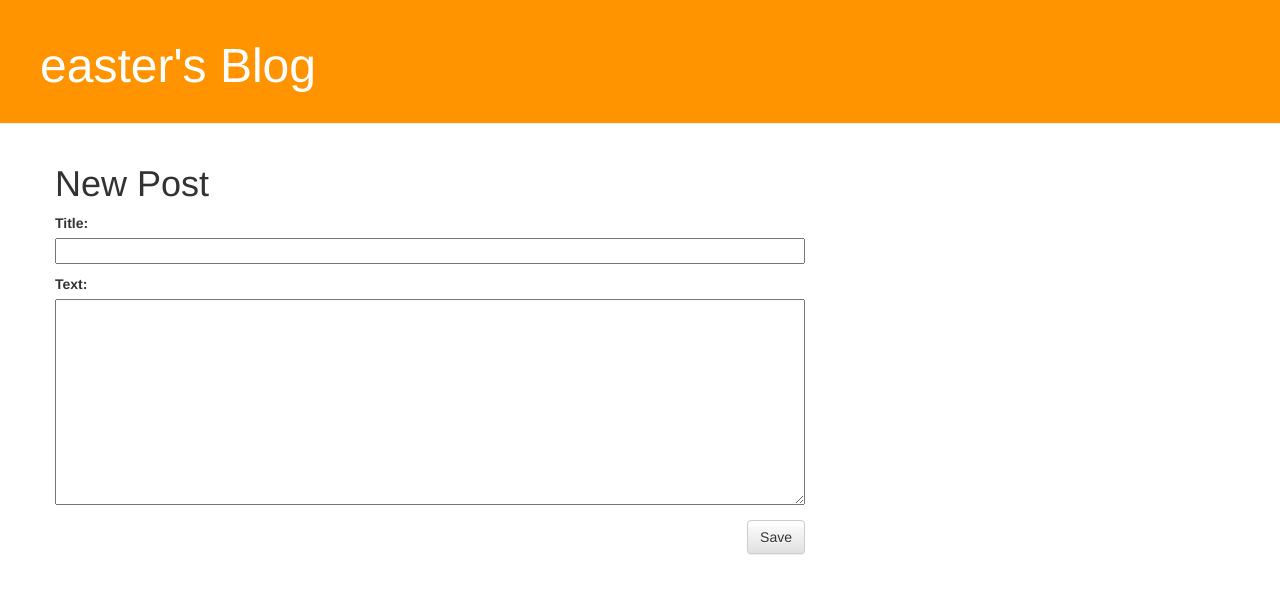
After one commit to Easter/my-first-blog, a Django app: page /blog/new/ in a window 1280 px wide. The commit adds this page. Shown: the top 594 px of the page. Run offline with Django 3.2, Linux system fonts and the light colour scheme; some libraries are stand-ins or nearby versions.

Commit message:
base blog

```diff
--- /dev/null
+++ b/blog/forms.py
@@ -0,0 +1,8 @@
+from django import forms
+from .models import Post
+
+class PostForm(forms.ModelForm):
+
+    class Meta:
+        model = Post
+        fields = {'title','text'}
--- a/blog/static/blog/css/blog.css
+++ b/blog/static/blog/css/blog.css
@@ -1,10 +1,10 @@
-h1 a{
-    color: #FCA205;
-    /*font-family:'Lobster';*/
-}
-body {
-    padding-left: 15px;
-}
+/*h1 a{*/
+    /*color: #FCA205;*/
+    /*!*font-family:'Lobster';*!*/
+/*}*/
+/*body {*/
+    /*padding-left: 15px;*/
+/*}*/
 .page-header {
     background-color: #ff9400;
     margin-top: 0;
--- a/blog/templates/blog/base.html
+++ b/blog/templates/blog/base.html
@@ -11,7 +11,10 @@
 </head>
 <body>
     <div class="page-header">
-        <h1><a href="">easter's Blog</a></h1>
+        {% if user.is_authenticated %}
+            <a href="{% url 'post_new' %}" class="top-menu"><span class="glyphicon glyphicon-plus"></span></a>
+        {% endif %}
+        <h1><a href="/">easter's Blog</a></h1>
     </div>
     <div class="content container">
         <div class="row">
--- /dev/null
+++ b/blog/templates/blog/post_edit.html
@@ -0,0 +1,9 @@
+{% extends 'blog/base.html' %}
+
+{% block content %}
+    <h1>New Post</h1>
+    <form method="POST" class="post-form">{% csrf_token %}
+        {{ form.as_p }}
+        <button type="submit" class="save btn btn-default">Save</button>
+    </form>
+{% endblock %}
--- a/blog/urls.py
+++ b/blog/urls.py
@@ -4,4 +4,6 @@ from . import views
 urlpatterns = [
     path('',views.post_list,name="post_list"),
     path('<int:pk>/',views.post_detail,name="post_detail"),
+    path('new/',views.post_new,name="post_new"),
+    path('edit/<int:pk>',views.post_edit,name="post_edit")
 ]
--- a/blog/views.py
+++ b/blog/views.py
@@ -1,11 +1,42 @@
-from django.shortcuts import render,get_object_or_404
+from django.shortcuts import render,get_object_or_404,HttpResponse
+from django.shortcuts import redirect
 from django.utils import timezone
 from .models import Post
+from .forms import PostForm
 # Create your views here.
+def init(request):
+    return render(request,'blog/blog_init.html')
 def post_list(request):
     posts = Post.objects.filter(published_date__lte=timezone.now()).order_by('published_date')
     return render(request, 'blog/post_list.html', {'posts':posts})
 
 def post_detail(request,pk):
     post = get_object_or_404(Post,pk=pk)
-    return render(request,'')
+    return render(request,'blog/post_detail.html',{'post':post})
+
+def post_new(request):
+    if request.method == "POST":#检查html里的method
+        form = PostForm(request.POST)
+        if form.is_valid():#提交了表单之后
+            post = form.save(commit=False)#commit=False意味着我们还不想保存Post模型—我们想首先添加作者
+            post.author = request.user
+            post.published_date = timezone.now()
+            post.save()
+            return redirect('post_detail', pk=post.pk)
+    else:
+        form = PostForm()
+    return render(request, 'blog/post_edit.html', {'form': form})
+
+def post_edit(request,pk):
+    post = get_object_or_404(Post, pk=pk)
+    if request.method == "POST":
+        form = PostForm(request.POST, instance=post)
+        if form.is_valid():
+            post = form.save(commit=False)
+            post.author = request.user
+            post.published_date = timezone.now()
+            post.save()
+            return redirect('post_detail', pk=pk)
+    else:
+        form = PostForm(instance=post)
+    return render(request, 'blog/post_edit.html', {'form': form})
--- a/myblog/urls.py
+++ b/myblog/urls.py
@@ -15,7 +15,9 @@ Including another URLconf
 """
 from django.contrib import admin
 from django.urls import path,include
+from blog import views
 urlpatterns = [
     path('admin/', admin.site.urls),
-    path('blog/',include('blog.urls'))#调用blog.urls里面的url
+    path('blog/',include('blog.urls')),#调用blog.urls里面的url
+    path('',views.init,name="init"),
 ]
```
Also changed, not shown: blog/templates/blog/blog_init.html (added, +10 -0 lines), blog/templates/blog/post_detail.html (added, +14 -0 lines).
